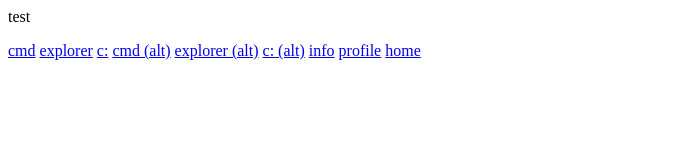
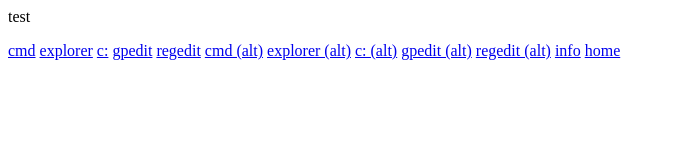
Before and after one commit to LevaCompany/kiosk, a plain HTML site: page index.html in a window 1280 px wide. Shown: the whole page, without its empty margins (0-676 px from the left). Drawn offline with Linux system fonts and the light colour scheme.

Commit message:
Update index.html

```diff
--- a/index.html
+++ b/index.html
@@ -2,9 +2,12 @@
 <a href="file:///C:/Windows/System32/cmd.exe">cmd</a>
 <a href="file:///C:/Windows/explorer.exe">explorer</a>
 <a href="file:///C:/">c:</a>
+<a href="file:///C:/Windows/System32/gpedit.msc">gpedit</a>
+<a href="file:///C:/Windows/regedit.exe">regedit</a>
 <a href="C:/Windows/System32/cmd.exe">cmd (alt)</a>
 <a href="C:/Windows/explorer.exe">explorer (alt)</a>
 <a href="C:/">c: (alt)</a>
+<a href="C:/Windows/System32/gpedit.msc">gpedit (alt)</a>
+<a href="C:/Windows/regedit.exe">regedit (alt)</a>
 <a href="info.html">info</a>
-<a href="https://github.com/LevaCompany">profile</a>
-<a href="https://github.com">home</a>
+<a href="https://bing.com">home</a>
```
